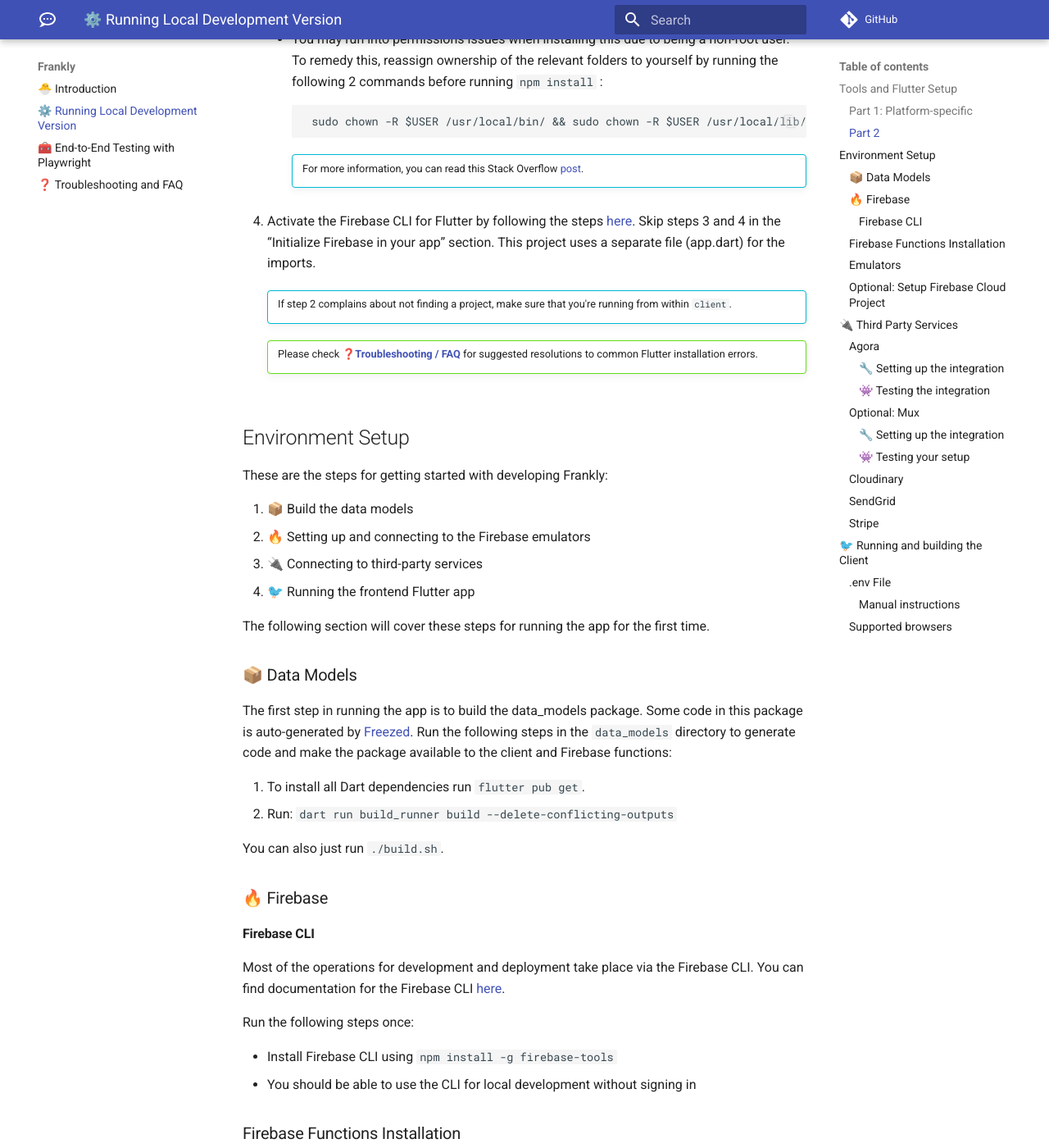
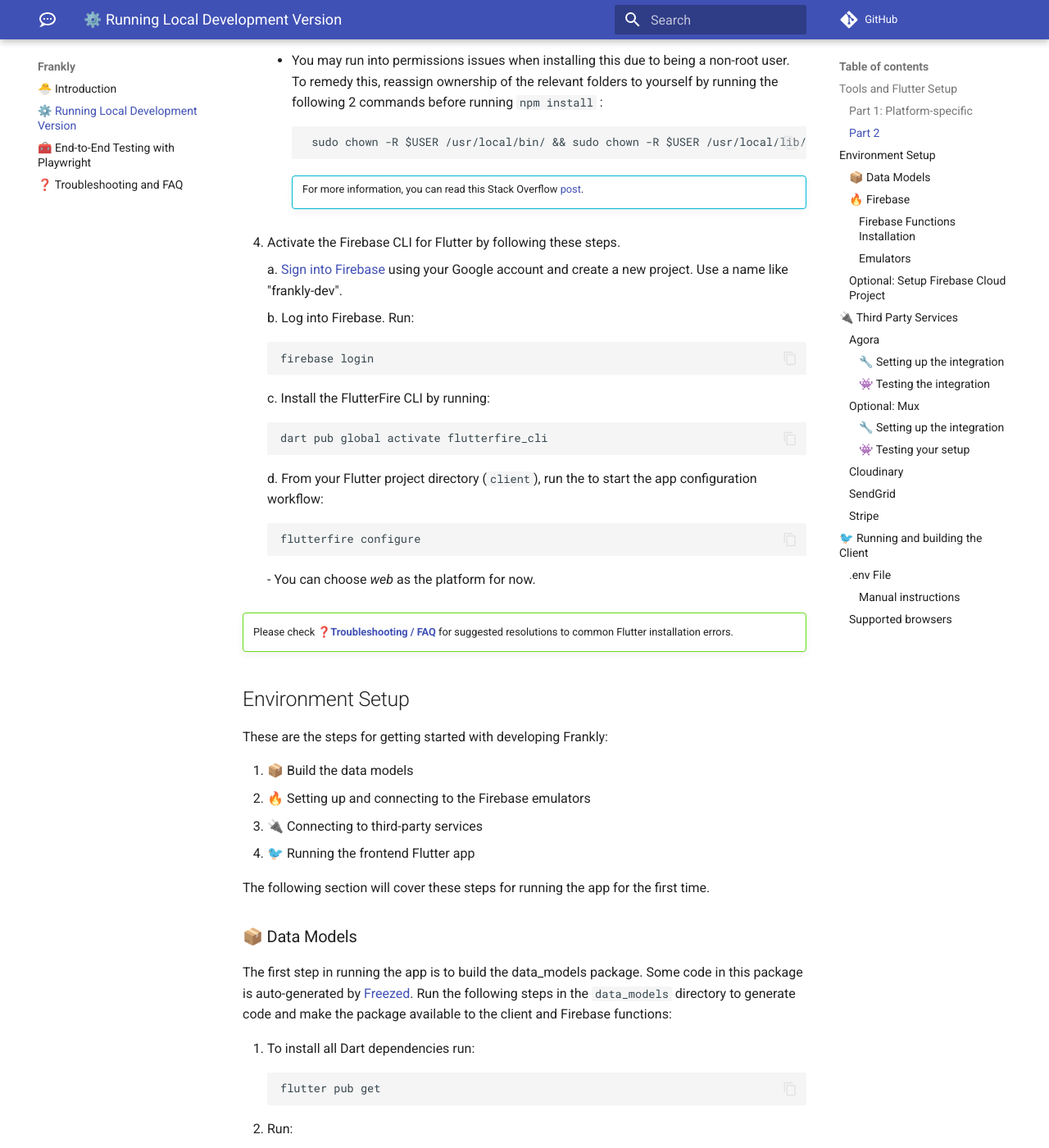
Before and after one commit to berkmancenter/frankly, an MkDocs documentation site: the page built from docs/pages/dev.md, in a window 1280 px wide and 1400 px high, scrolled down 1805 px. Shown: the whole window at 82% size. Built offline with MkDocs 1.6.1 and Material for MkDocs 9.7.7, drawn with Linux system fonts in a browser that asks for light colours; comment, search, counter and statistics services are not loaded; some of the changed text lies outside the part shown.

````diff
--- a/docs/pages/dev.md
+++ b/docs/pages/dev.md
@@ -75,13 +75,28 @@
         !!! info ""
             For more information, you can read this Stack Overflow [post](https://stackoverflow.com/questions/48910876/error-eacces-permission-denied-access-usr-local-lib-node-modules).
 
-9.  Activate the Firebase CLI for Flutter by following the steps [here](https://firebase.google.com/docs/flutter/setup?platform=ios). Skip steps 3 and 4 in the “Initialize Firebase in your app” section. This project uses a separate file (app.dart) for the imports.
+4.  Activate the Firebase CLI for Flutter by following these steps.
 
-    !!! info ""
-        If step 2 complains about not finding a project, make sure that you're running from within `client`.
+    a. [Sign into Firebase](https://console.firebase.google.com/) using your Google account and create a new project. Use a name like "frankly-dev".
 
-    !!! question ""
-        Please check [**❓Troubleshooting / FAQ**](/faq) for suggested resolutions to common Flutter installation errors.
+    b. Log into Firebase. Run:
+      ```
+      firebase login
+      ```
+    c. Install the FlutterFire CLI by running:
+      ```
+      dart pub global activate flutterfire_cli
+      ```
+    d. From your Flutter project directory (`client`), run the to start the app configuration workflow:
+      ```
+      flutterfire configure
+      ```
+      - You can choose _web_ as the platform for now.
+
+<!-- Skip steps 3 and 4 in the “Initialize Firebase in your app” section. This project uses a separate file (app.dart) for the imports. -->
+
+!!! question ""
+    Please check [**❓Troubleshooting / FAQ**](/faq) for suggested resolutions to common Flutter installation errors.
 
 ## Environment Setup
 
@@ -98,34 +113,37 @@
 
 The first step in running the app is to build the data_models package. Some code in this package is auto-generated by [Freezed](https://pub.dev/packages/freezed). Run the following steps in the `data_models` directory to generate code and make the package available to the client and Firebase functions:
 
-1. To install all Dart dependencies run `flutter pub get`.
-2. Run: ```dart run build_runner build --delete-conflicting-outputs```
+1. To install all Dart dependencies run:
+  ```
+  flutter pub get
+  ```
+2. Run:
+  ```
+  dart run build_runner build --delete-conflicting-outputs
+  ```
 
 You can also just run `./build.sh`.
 
 ### 🔥 Firebase
 
-#### Firebase CLI
-
-Most of the operations for development and deployment take place via the Firebase CLI. You can find documentation for the Firebase CLI [here](https://firebaseopensource.com/projects/firebase/firebase-tools/).
-
-Run the following steps once:
-
-- Install Firebase CLI using `npm install -g firebase-tools`
-- You should be able to use the CLI for local development without signing in
-
-### Firebase Functions Installation
+#### Firebase Functions Installation
 
 Firebase Functions are built on top of Cloud Functions (GCP's serverless functions product), which is why there are references to Cloud Functions tooling below. Functions are written in `dart` and are compiled to `javascript` with `dart2js`.
 
 For the following sub-section, switch to the `firebase/functions` directory to run all commands.
 
-- To install all Javascript dependencies, run `npm install`.
-- To install all Dart dependencies run `flutter pub get`.
+  - To install all Javascript dependencies, run:
+  ```
+  npm install
+  ```
+  - To install all Dart dependencies, run:
+  ```
+  flutter pub get
+  ```
 
 You don't need to run `npm install` again unless you've added new dependencies or made updates to existing ones. Same applies to `flutter pub get`, but for changes to any function dependencies.
 
-### Emulators
+#### Emulators
 
 Firebase has a full suite of emulators called Firebase Local Emulator Suite. You can find the full description of the Firebase Local Emulator Suite and its capabilities [here](https://firebase.google.com/docs/emulator-suite).
 
````
Also changed, not shown: other parts of docs/pages/dev.md (+1 -1 lines), 3 other files.
